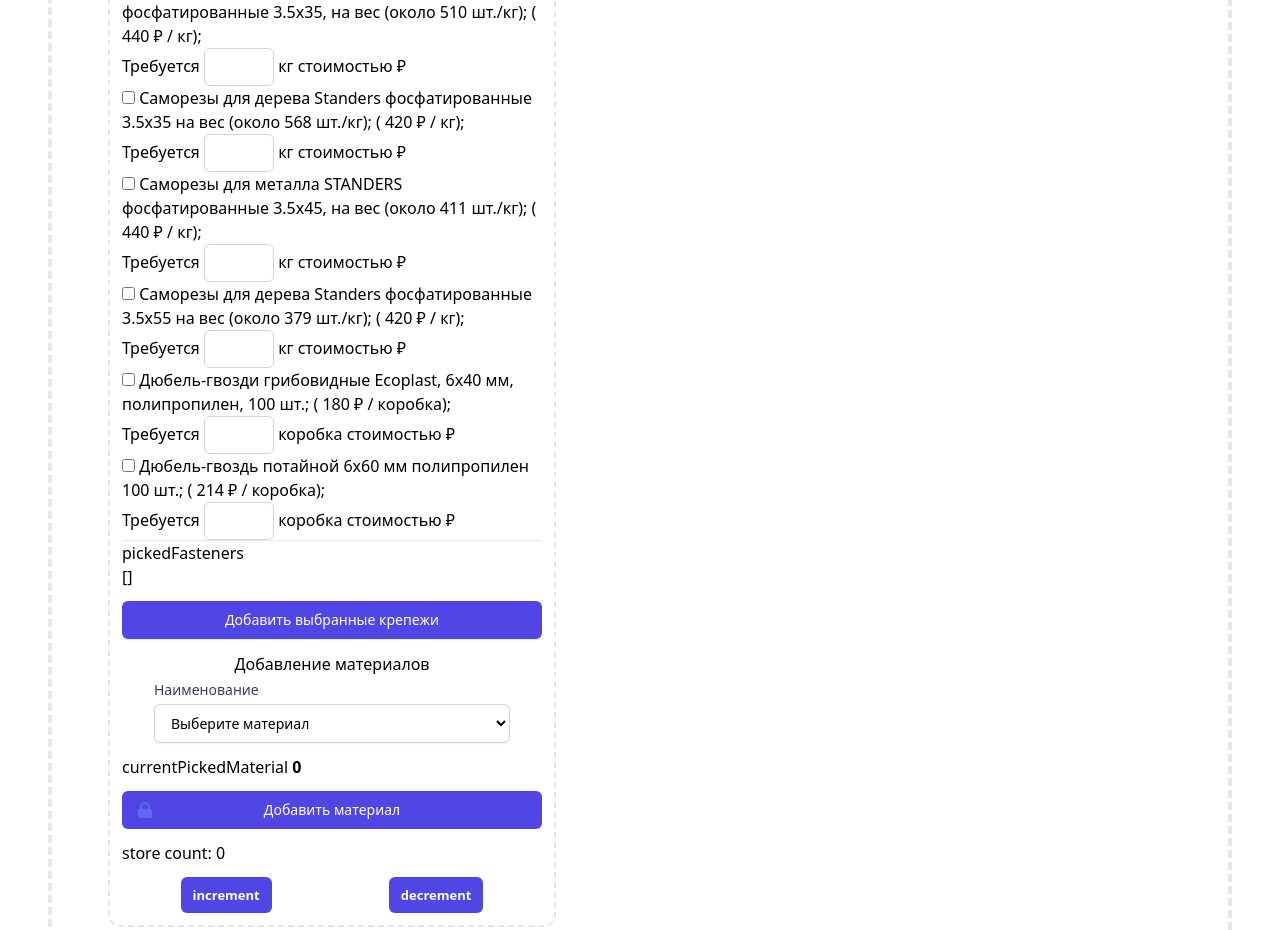
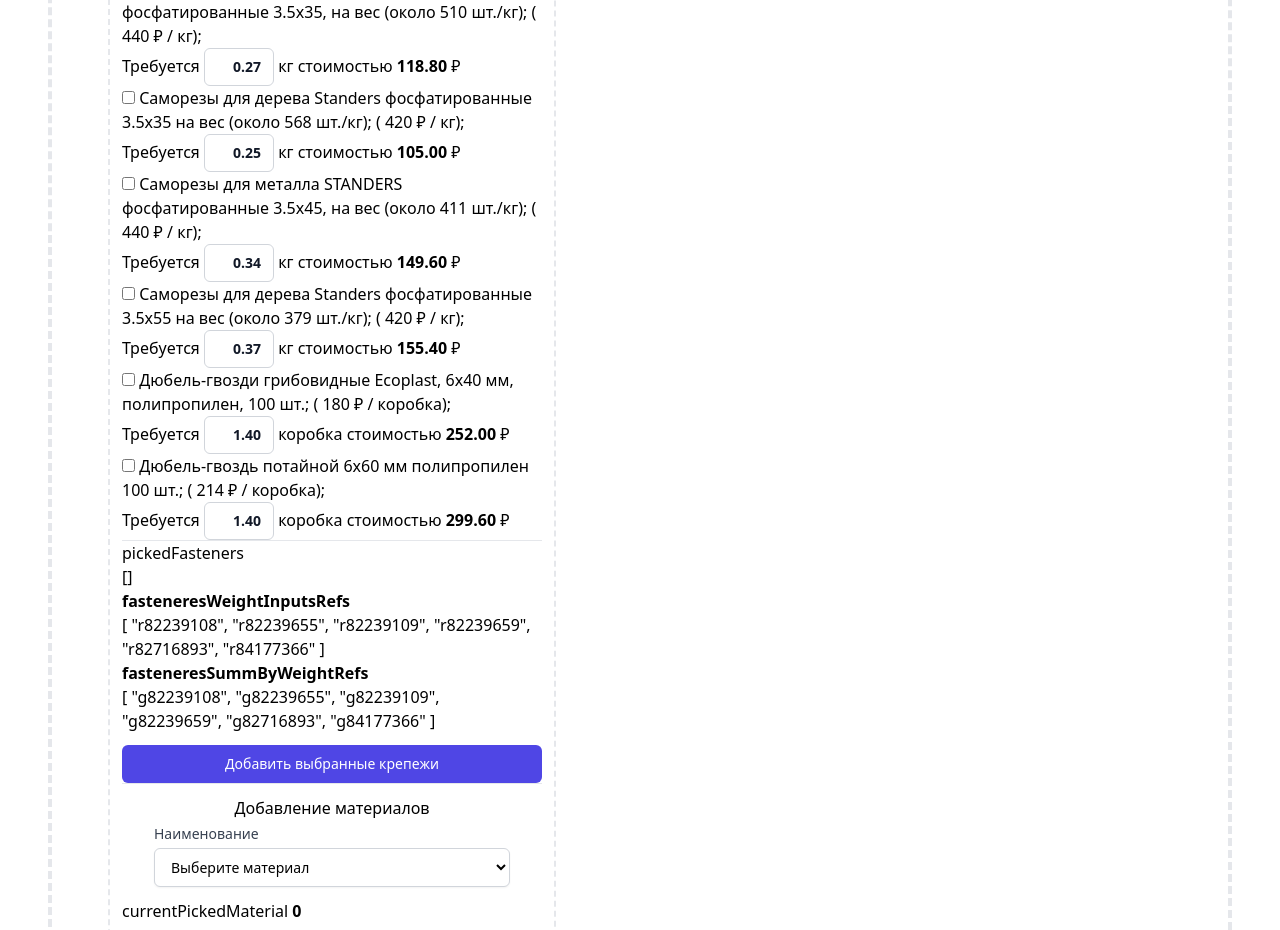
Before and after one commit to nvlight/home_calc, a Vue app in the folder vue/: page /get-started in a window 1280 px wide. Shown: the part 1644-2574 px from the top of the page. Built offline with nearby package versions, Linux system fonts and the light colour scheme.

Commit message:
recalc weight with custom change in input field is now work fine!

```diff
--- a/vue/src/components/CeilingCalc.vue
+++ b/vue/src/components/CeilingCalc.vue
@@ -188,21 +188,16 @@
 
                 <div class="fasteners_wrapper">
                     <template
-                        v-for="(fastener, index) in fasteners"
-                    >
+                        v-for="(fastener, index) in fasteners">
                         <label :for="'lb_'+fastener.id"
-                           :class="['block', 'cl_'+fastener.id]"
-                        >
+                           :class="['block', 'cl_'+fastener.id]" >
                             <input type="checkbox" name="CeilingCalcMaterialsCalced[]"
                                    v-model="pickedFasteners"
-                                   :value="fastener.id"
-                                   :id="'lb_'+fastener.id"
+                                   :value="fastener.id"  :id="'lb_'+fastener.id"
                                    :checked="index == 0"
                             >
                             {{ fastener.name }}; ( {{ fastener.price }} {{ fastener.current }} / {{ fastener.measure }});
-                            <br>
-                            Требуется <strong>
-                            <!-- :value="fastenerNeedWeight(getFastenerUnitsNumber, fastener.unit_count)"-->
+                            <br> Требуется <strong>
                                 <input type="text"
                                        :name="'input_'+fastener.id"
                                        :data-price="fastener.price"
@@ -212,8 +207,7 @@
                                        value=""
                                        :ref="'r'+fastener.id"
                                        @change="recalcPriceWithWeight('r'+fastener.id, 'g'+fastener.id, fastener.price)"
-                                >
-                                </strong> {{ fastener.measure }}
+                                > </strong> {{ fastener.measure }}
                             стоимостью <strong :ref="'g'+fastener.id" class="calced_weight_price"> </strong> {{ fastener.current }}
                         </label>
                     </template>
@@ -225,6 +219,19 @@
                 <p>pickedFasteners</p>
                 {{ pickedFasteners }}
             </div>
+
+            <div>
+                <strong>fasteneresWeightInputsRefs</strong>
+                <br>
+                {{ fasteneresWeightInputsRefs }}
+            </div>
+
+            <div>
+                <strong>fasteneresSummByWeightRefs</strong>
+                <br>
+                {{ fasteneresSummByWeightRefs }}
+            </div>
+
 
             <button @click=""
                     class="mt-3 group relative w-full flex justify-center py-2 px-4 border border-transparent text-sm font-medium rounded-md text-white bg-indigo-600 hover:bg-indigo-700 focus:outline-none focus:ring-2 focus:ring-offset-2 focus:ring-indigo-500">
@@ -390,21 +397,21 @@ export default {
             return (needWeight * price).toFixed(2);
         },
         recalcPriceWithWeight(weight_input, price_strong, price){
-            console.log('im here: ' +weight_input)
-            console.log('new_price: ' +price)
-            console.log(this.$refs[weight_input] );
-            console.log(this.$refs[weight_input][0].value );
-            console.log(this.$refs[price_strong] );
-            console.log(this.$refs[price_strong][0].innerHTML );
+            //console.log('im here: ' +weight_input)
+            //console.log('new_price: ' +price)
+            //console.log(this.$refs[weight_input] );
+            //console.log(this.$refs[price_strong] );
+            //console.log(this.$refs[weight_input][0].value );
+            //console.log(this.$refs[price_strong][0].innerHTML );
 
             this.$refs[weight_input].value = this.$refs[weight_input][0].value;
             this.$refs[price_strong].value = this.fastenerPriceForWeigth(this.$refs[weight_input].value, price);
             this.$refs[price_strong][0].innerHTML = this.$refs[price_strong].value;
 
-            console.log(this.$refs[weight_input] );
-            console.log(this.$refs[weight_input][0].value );
-            console.log(this.$refs[price_strong] );
-            console.log(this.$refs[price_strong][0].innerHTML );
+            //console.log(this.$refs[weight_input] );
+            //console.log(this.$refs[price_strong] );
+            //console.log(this.$refs[weight_input][0].value );
+            //console.log(this.$refs[price_strong][0].innerHTML );
 
             //this.$refs[weight_input].value = price;
             //this.$refs[price_strong].value = price;
@@ -413,22 +420,6 @@ export default {
             // r82239108
 
             return;
-            // const inp = document.querySelector(`input[name=${weight_input}]`);
-            // if (!inp) return;
-            // //console.log(inp);
-            //
-            // // finde closest label, and priceWithWeight
-            // const clos = inp.closest('label[for^=lb_]');
-            // if (!clos) return;
-            // //console.log(clos);
-            // const weightStr = clos.querySelector('.calced_weight_price');
-            // if (!weightStr) return;
-            //
-            // const inputValue = +inp.getAttribute('value');
-            // //console.log('inputValue: '+inputValue);
-            // console.log('price: '+price);
-            //
-            // weightStr.innerHTML = price;
         },
         storeIncrement(){
             //this.$store.commit('increment');
@@ -515,6 +506,35 @@ export default {
             }
         },
 
+        recalcWeight(){
+            let ch1 = this.fasteneresWeightInputsRefs;
+            let ch2 = this.fasteneresSummByWeightRefs;
+            //console.log(ch1);
+            //console.log(ch2);
+
+            for(let i=0; i<ch1.length; i++) {
+                let ref_weight = this.$refs[ch1[i]];
+                let ref_price  = this.$refs[ch2[i]];
+                //console.log(ref_weight);
+                //console.log(ref_price);
+
+                if (ref_weight){
+                    //let unit_count = 510;
+                    let unit_count = +ref_weight[0].dataset.unit_count;
+                    let price      = +ref_weight[0].dataset.price;
+
+                    ref_weight.value = this.fastenerNeedWeight(this.getFastenerUnitsNumber, unit_count);
+                    ref_weight[0].value = ref_weight.value;
+
+                    if (ref_price){
+                        //let price = 440;
+                        ref_price.value = this.fastenerPriceForWeigth(ref_weight.value, price);
+                        ref_price[0].innerHTML = ref_price.value;
+                    }
+                }
+                //break;
+            }
+        }
     },
     computed:{
         ...mapState({
@@ -529,6 +549,30 @@ export default {
             return this.$store.state.buildingMaterials.filter(
                 mt => mt.category === 'fasteners'
             );
+        },
+
+        fasteneresWeightInputsRefs(){
+            const fasteners = this.fasteners;
+            //console.warn(fasteners[0]);
+            let rs = [];
+            if (!fasteners.length) return;
+            for(let i=0; i<fasteners.length; i++){
+                rs.push('r'+ fasteners[i].id);
+            }
+
+            return rs;
+        },
+
+        fasteneresSummByWeightRefs(){
+            const fasteners = this.fasteners;
+            //console.warn(fasteners[0]);
+            let rs = [];
+            if (!fasteners.length) return;
+            for(let i=0; i<fasteners.length; i++){
+                rs.push('g'+ fasteners[i].id);
+            }
+
+            return rs;
         },
 
         bagetSumm() {
@@ -564,7 +608,7 @@ export default {
         },
     },
     watch:{
-        baget:{
+        baget0:{
             handler(val) {
                 console.log(val);
                 console.log(val.count);
@@ -603,7 +647,52 @@ export default {
                 }
             },
             deep: true,
-        }
+        },
+        baget2:{
+            handler(val) {
+                //console.log(val);
+                console.log('baget_count: ' + val.count);
+
+                let ch1 = this.fasteneresWeightInputsRefs;
+                let ch2 = this.fasteneresSummByWeightRefs;
+                //console.log(ch1);
+                //console.log(ch2);
+
+                for(let i=0; i<ch1.length; i++)
+                {
+                    let ref_weight = this.$refs[ch1[i]];
+                    let ref_price  = this.$refs[ch2[i]];
+                    //console.log(ref_weight);
+                    //console.log(ref_price);
+
+                    if (ref_weight){
+                        //let unit_count = 510;
+                        let unit_count = +ref_weight[0].dataset.unit_count;
+                        let price      = +ref_weight[0].dataset.price;
+
+                        ref_weight.value = this.fastenerNeedWeight(this.getFastenerUnitsNumber, unit_count);
+                        ref_weight[0].value = ref_weight.value;
+
+                        if (ref_price){
+                            //let price = 440;
+                            ref_price.value = this.fastenerPriceForWeigth(ref_weight.value, price);
+                            ref_price[0].innerHTML = ref_price.value;
+                        }
+                    }
+
+                    //break;
+                }
+            },
+            deep: true,
+        },
+        baget:{
+            handler(val) {
+                //console.log(val);
+                //console.log('baget_count: ' + val.count);
+                this.recalcWeight();
+            },
+            deep: true,
+        },
     },
     created(){
         //console.log('created: ');
@@ -614,7 +703,8 @@ export default {
     },
     mounted() {
         //console.log('mounted: ');
-        this.baget.count = this.baget.count;
+        //this.baget.count = this.baget.count;
+        this.recalcWeight();
     }
 }
 
```
